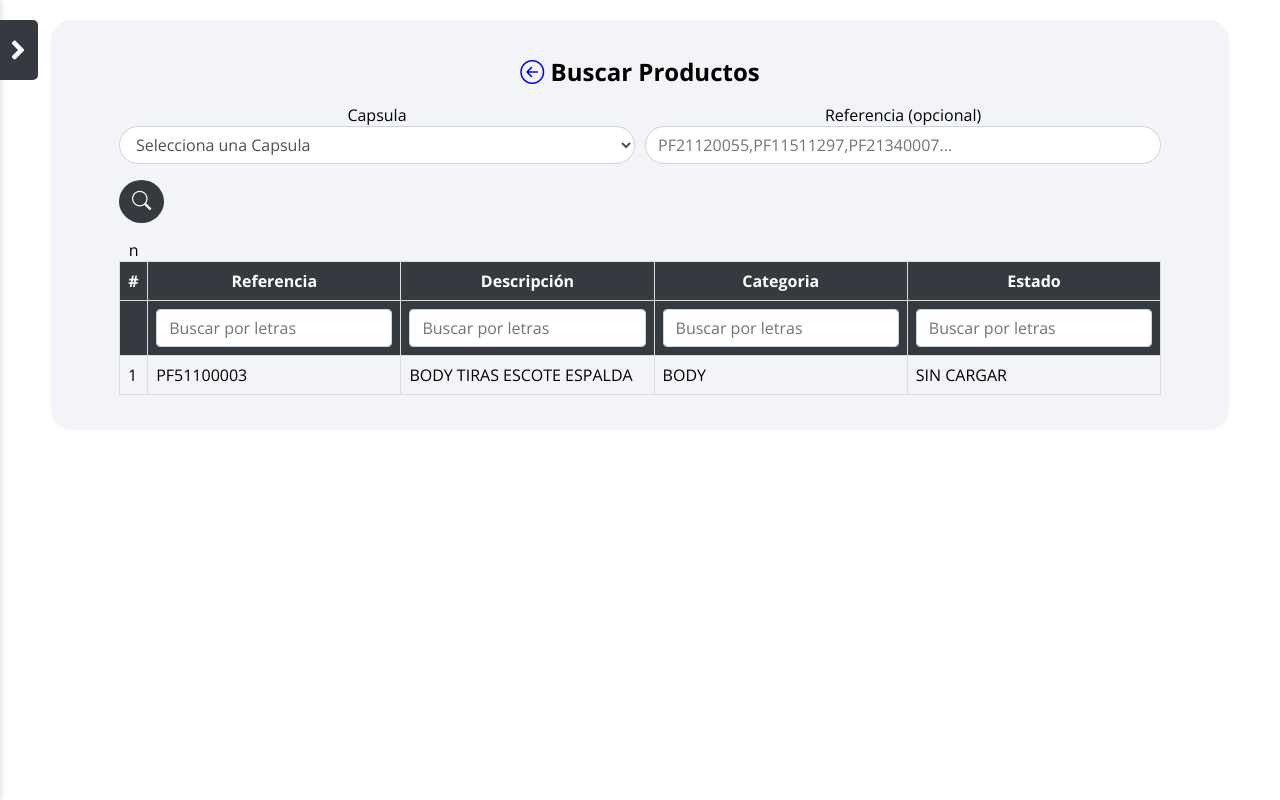
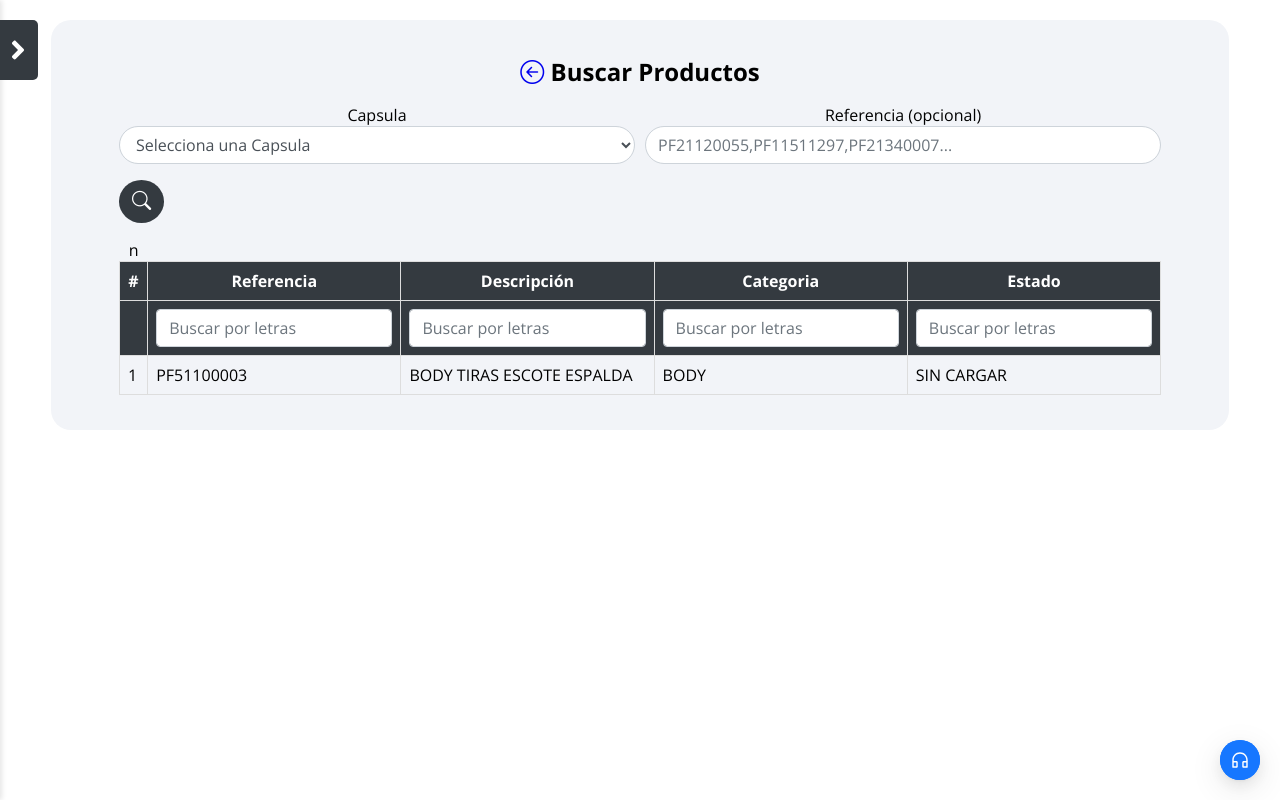
Before and after one commit to analista1Ragged/raggedDigital-React, a React (Create React App) app: page /ecommerce/VerCapsulas in a window 1280 px wide. Built offline with nearby package versions, Linux system fonts and the light colour scheme.

Commit message:
Se realiza componente de Menu3botones

```diff
--- a/package.json
+++ b/package.json
@@ -3,9 +3,11 @@
   "version": "0.1.0",
   "private": true,
   "dependencies": {
+    "@ant-design/icons": "^5.3.7",
     "@testing-library/jest-dom": "^5.16.5",
     "@testing-library/react": "^13.4.0",
     "@testing-library/user-event": "^13.5.0",
+    "antd": "^5.18.3",
     "axios": "^1.7.2",
     "bootstrap": "^5.3.3",
     "bootstrap-icons": "^1.11.3",
--- /dev/null
+++ b/src/components/Menu3Botones/Menu3Botones.jsx
@@ -0,0 +1,37 @@
+import React from 'react';
+import { CloudUploadOutlined, CustomerServiceOutlined, CommentOutlined } from '@ant-design/icons';
+import { FloatButton } from 'antd';
+
+const Menu3Botones = () => (
+  <>
+    <div>
+        <FloatButton.Group
+        trigger="hover"
+        type="primary"
+        style={{
+            position: 'fixed',
+            bottom: 20,
+            right: 20,
+        }}
+        icon={<CustomerServiceOutlined style={{ color: 'white' }} />}
+        >
+        <FloatButton
+            style={{
+            backgroundColor: '#28a745', // Color for the main button
+            color: 'white',
+            }}
+        />
+        <FloatButton
+            icon={<CloudUploadOutlined />}
+            title="Subir Archivo"
+            style={{
+            backgroundColor: '#1890ff', // Color for the upload button
+            color: 'white',
+            }}
+        />
+        </FloatButton.Group>
+    </div>
+  </>
+);
+
+export default Menu3Botones;
--- a/src/pages/VerCapsulas.jsx
+++ b/src/pages/VerCapsulas.jsx
@@ -3,6 +3,7 @@ import "./VerCapsulas.css"
 import FilterRow from "../components/FilterRow/FilterRow"
 import FormBuscar from "../components/FormBuscar/FormBuscar"
 import 'bootstrap-icons/font/bootstrap-icons.css';
+import Menu3Botones from "../components/Menu3Botones/Menu3Botones"
 
 
 const TicketTable = ({/* tickets */}) => {
@@ -15,6 +16,7 @@ const TicketTable = ({/* tickets */}) => {
         {'  '}
         Buscar Productos
       </h2>
+      <Menu3Botones/>
       <FormBuscar/>
       <table>
         <thead>n
--- a/src/style/navbar.css
+++ b/src/style/navbar.css
@@ -14,6 +14,7 @@ nav {
 
 .navbar {
 	transform: translateX(-100%);
+
 }
 
 .nav-btn {
```
Also changed, not shown: src/components/Menu3Botones/Menu3Botones.css (added), 1 other file (tests, documents, lock files or other folders).
